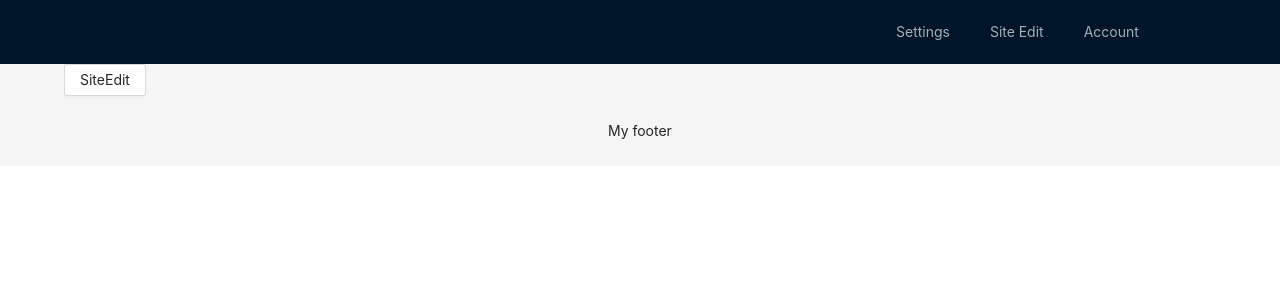
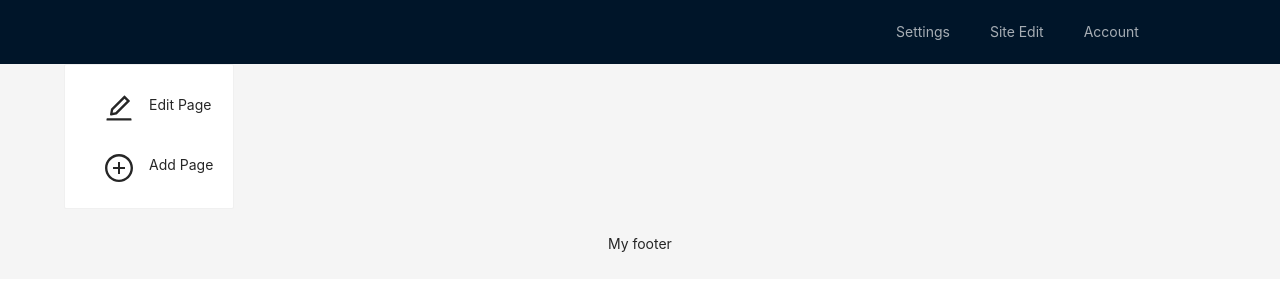
Before and after one commit to RasenganORG/CarpathianCMS, a React (Create React App) app: page /application/siteEdit in a window 1280 px wide. Shown: the top 300 px of the page. Built offline with nearby package versions, Linux system fonts and the light colour scheme.

Commit message:
added a toolbar component on SiteEdit.js

```diff
--- a/src/components/site-edit/SiteEdit.js
+++ b/src/components/site-edit/SiteEdit.js
@@ -1,13 +1,16 @@
-import { Button } from 'antd';
+import { Button, Row, Col } from 'antd';
 import 'antd/dist/antd.css';
+import Toolbar from '../toolbar/Toolbar';
 
 
 const SiteEdit = () => {
 
   return(
-    <Button>
-      SiteEdit
-    </Button>
+    <Row>
+      <Col span={3}>
+        <Toolbar/>
+      </Col>
+    </Row>
   )
 }
 
--- /dev/null
+++ b/src/components/toolbar/Toolbar.js
@@ -0,0 +1,76 @@
+import { Button, Card, Col, Row, Space, Tooltip, Typography } from 'antd';
+import { EditOutlined, PlusCircleOutlined } from '@ant-design/icons';
+
+const Toolbar = () => {
+
+  return (
+    <Card
+      style={{
+        width: '100%',
+        minWidth: '170px',
+      }}
+    >
+      <Space
+        size={'large'}
+        style={{
+          display: 'flex',
+          flexDirection: 'column',
+          justifyContent: 'center',
+        }}>
+        <Button
+          type={'text'}
+        >
+          <Tooltip title={'Edit your current page'}>
+            <Row>
+              <Col span={12}>
+                <EditOutlined
+                  style={{
+                    display: 'inline',
+                    fontSize: '200%',
+                    marginRight:20
+                  }}
+                />
+              </Col>
+              <Col span={12}>
+                <Typography>
+                  Edit Page
+                </Typography>
+              </Col>
+            </Row>
+          </Tooltip>
+        </Button>
+        <Button
+          type={'text'}
+        >
+          <Tooltip
+            title={'Add a new page'}
+            style={{
+              display: 'flex',
+              flexDirection: 'row',
+            }}
+          >
+            <Row>
+              <Col span={12}>
+                <PlusCircleOutlined
+                  style={{
+                    display: 'inline',
+                    fontSize: '200%',
+                    marginRight:20
+                  }}
+                />
+              </Col>
+              <Col span={12}>
+                <Typography>
+                  Add Page
+                </Typography>
+              </Col>
+            </Row>
+          </Tooltip>
+        </Button>
+      </Space>
+
+    </Card>
+  );
+};
+
+export default Toolbar;
```
